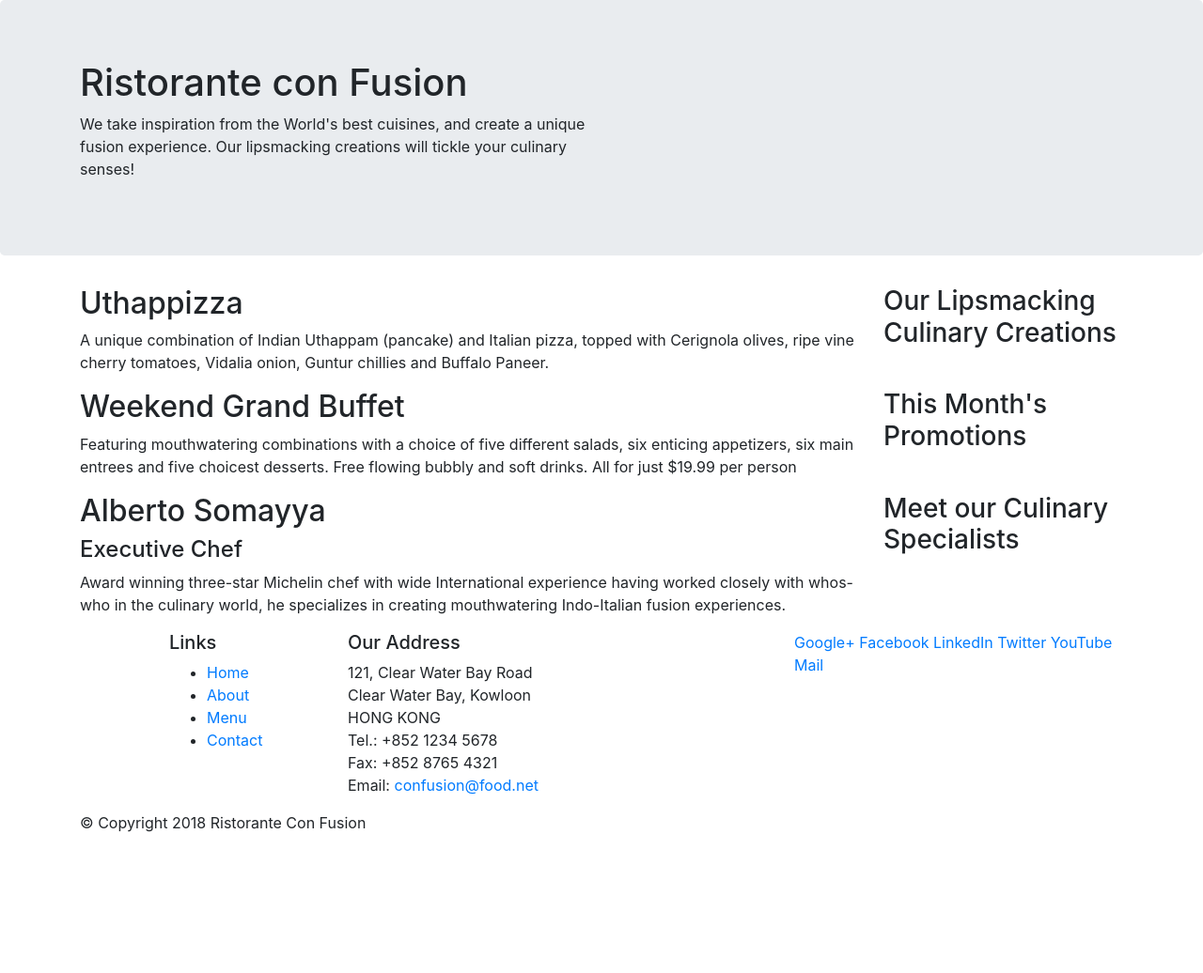
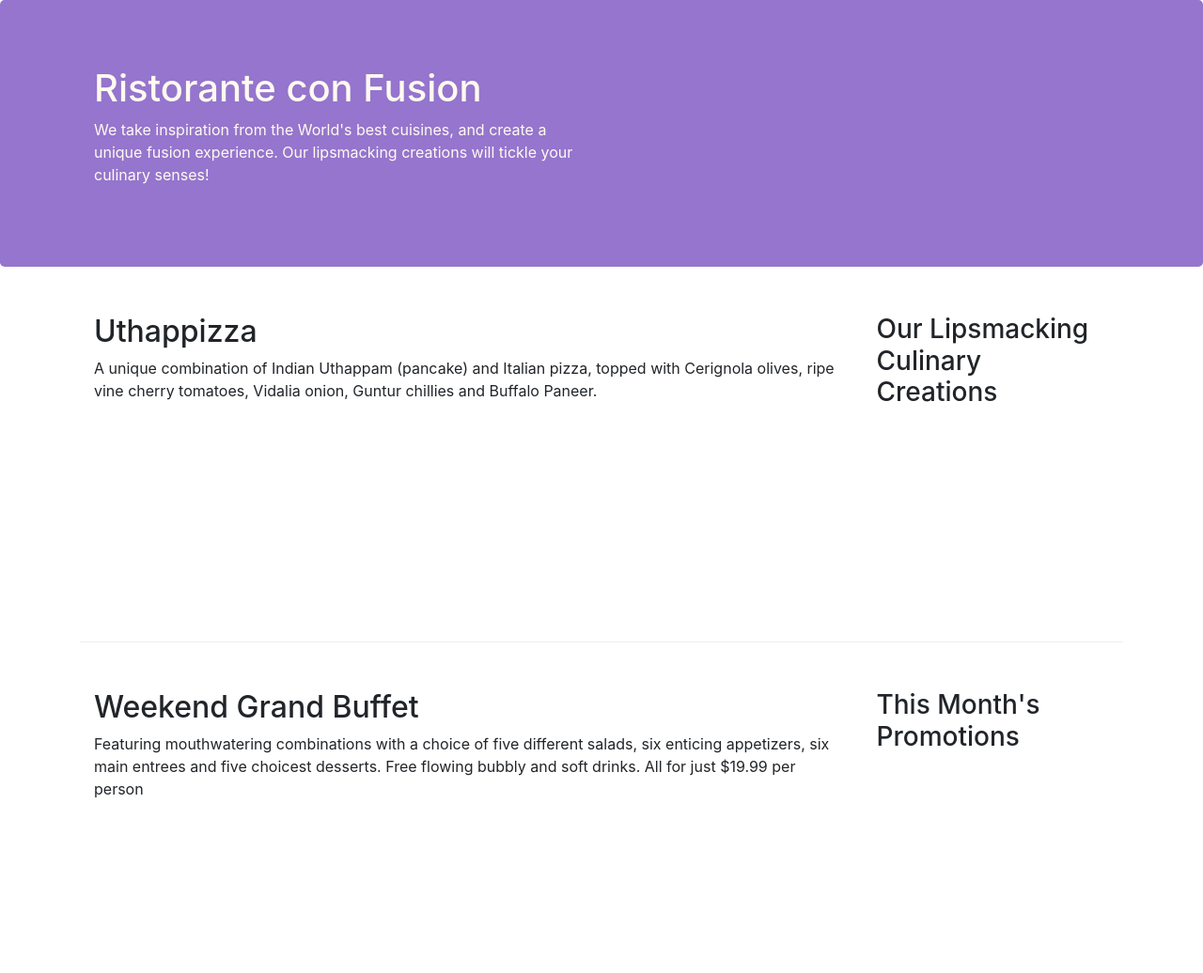
Before and after one commit to SanchitCoder98/conFusion, a website: page index.html in a window 1280 px wide. Shown: the top 1036 px of the page at 94% size. Before the commit the page ends 904 px from the top, so only its background shows below. Drawn offline with nearby package versions, Linux system fonts and the light colour scheme.

Commit message:
bootstrap grid part 2

```diff
--- /dev/null
+++ b/css/styles.css
@@ -0,0 +1,30 @@
+.row-header{
+    margin:0px auto;
+    padding:0px;
+}
+
+.row-content{
+    margin:0px auto;
+    padding: 50px 0px 50px 0px;
+    border-bottom: 1px ridge;
+    min-height: 400px;
+}
+
+.footer{
+    background-color: #D1C4E9;
+    margin:0px auto;
+    padding: 20px 0px 20px 0px;
+}
+
+.jumbotron{
+    padding:70px 30px 70px 30px;
+    margin:0px auto;
+    background: #9575CD;
+    color:floralwhite;
+}
+
+.address{
+    font-size: 80%;
+    margin: 0px;
+    color: #0f0f0f;
+}
--- a/index.html
+++ b/index.html
@@ -10,6 +10,8 @@
     <!-- Bootstrap CSS -->
     <link rel="stylesheet" href="node_modules/bootstrap/dist/css/bootstrap.min.css">
 
+    <link href="css/styles.css" rel="stylesheet">
+
     <title>Ristorante Con Fusion</title>
 </head>
 
@@ -17,7 +19,7 @@
 
     <header class="jumbotron">
         <div class="container">
-            <div class="row">
+            <div class="row row-header align-items-center">
                 <div class="col-12 col-sm-6">
                     <h1>Ristorante con Fusion</h1>
                     <p>We take inspiration from the World's best cuisines, and create a unique fusion experience. Our lipsmacking creations will tickle your culinary senses!</p>
@@ -29,7 +31,7 @@
     </header>
 
     <div class="container">
-        <div class="row">
+        <div class="row row-content">
             <div class="col-12 order-sm-last col-sm-4 col-md-3">
                 <h3>Our Lipsmacking Culinary Creations</h3>
             </div>
@@ -40,7 +42,7 @@
         </div>
 
 
-        <div class="row">
+        <div class="row row-content">
             <div  class="col-12 order-sm-last col-sm-4 col-md-3">
                 <h3>This Month's Promotions</h3>
             </div>
@@ -50,7 +52,7 @@
             </div>
         </div>
 
-        <div class="row">
+        <div class="row row-content">
             <div class="col-12 order-sm-last col-sm-4 col-md-3">
                 <h3>Meet our Culinary Specialists</h3>
             </div>
@@ -64,17 +66,17 @@
 
     <footer>
         <div class="container">
-            <div class="row">
+            <div class="row footer">
                 <div class="col-4 offset-1 col-sm-2">
                     <h5>Links</h5>
-                    <ul>
+                    <ul class="list-unstyled">
                         <li><a href="#">Home</a></li>
                         <li><a href="#">About</a></li>
                         <li><a href="#">Menu</a></li>
                         <li><a href="#">Contact</a></li>
                     </ul>
                 </div>
-                <div class="col-7 col-sm-5">
+                <div class="col-7 col-sm-5 address">
                     <h5>Our Address</h5>
                     <address>
 		              121, Clear Water Bay Road<br>
@@ -85,7 +87,7 @@
 		              Email: <a href="mailto:confusion@food.net">confusion@food.net</a>
 		           </address>
                 </div>
-                <div class="col-12 col-sm-4">
+                <div class="col-12 col-sm-4 align-self-center">
                     <div>
                         <a href="http://google.com/+">Google+</a>
                         <a href="http://www.facebook.com/profile.php?id=">Facebook</a>
@@ -96,8 +98,8 @@
                     </div>
                 </div>
            </div>
-           <div col="auto">
-                <div>
+           <div class="row justify-content-center">
+                <div class="col-auto">
                     <p>© Copyright 2018 Ristorante Con Fusion</p>
                 </div>
            </div>
```
